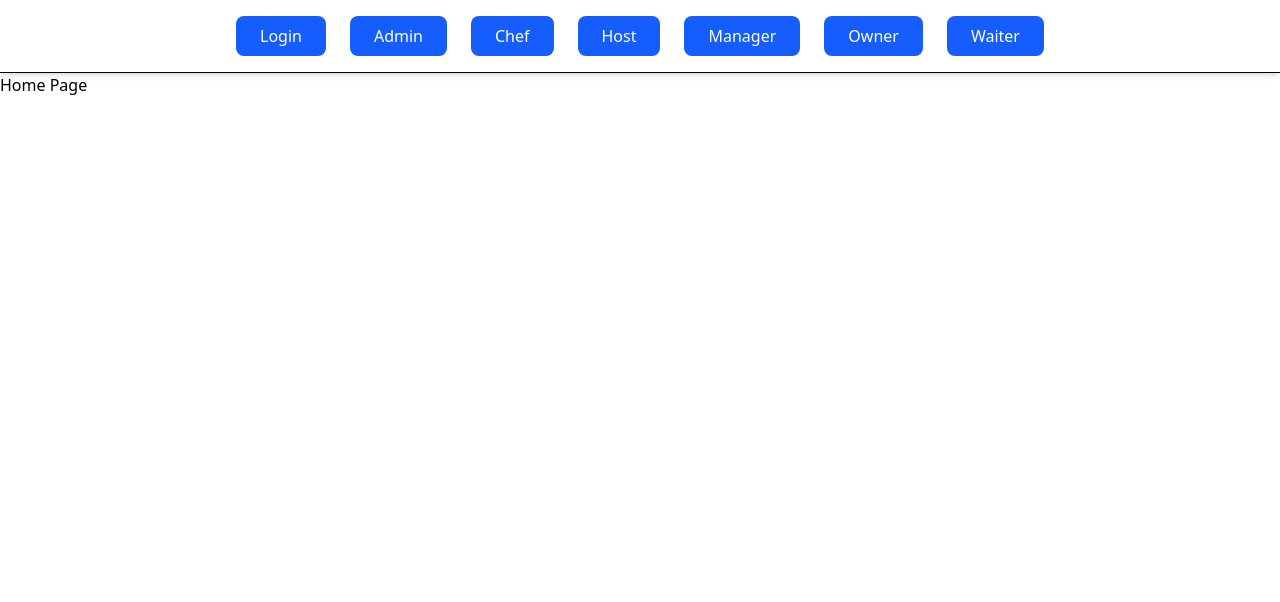
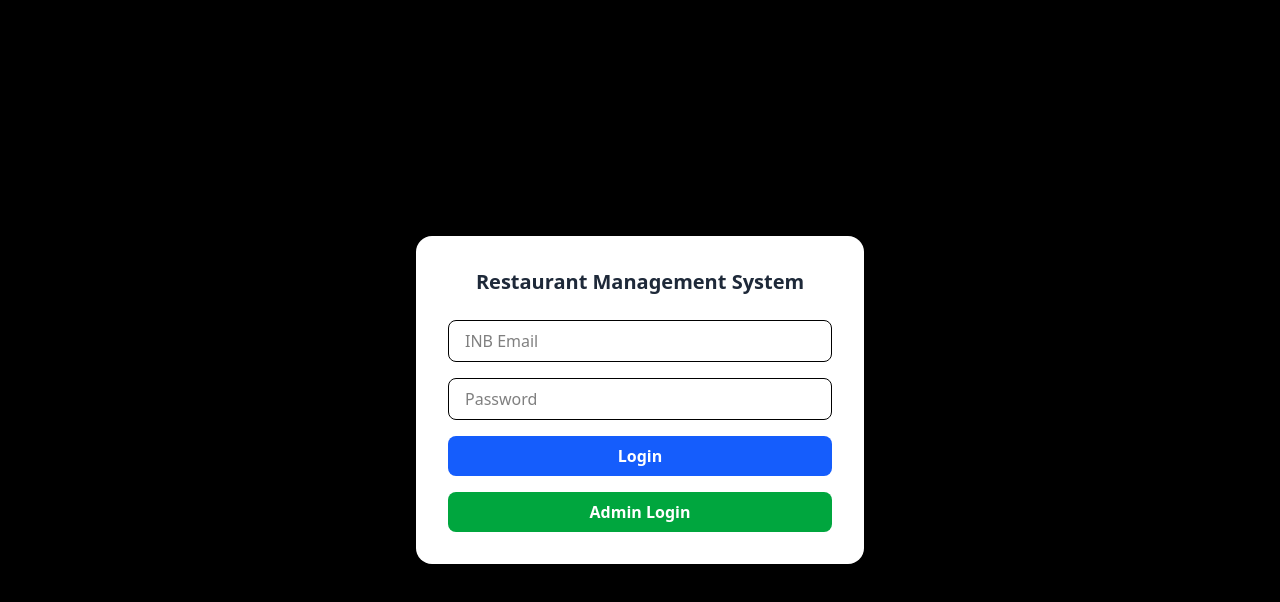
Before and after one commit to maxpilipovic/restaurant-management-system, a React (Vite) app in the folder frontend/: page / in a window 1280 px wide. Shown: the top 602 px of the page. Built offline with nearby package versions, Linux system fonts and the light colour scheme.

Commit message:
Fixed some css stuff on login form and added toast notfications

```diff
--- a/frontend/package.json
+++ b/frontend/package.json
@@ -17,7 +17,8 @@
     "@tanstack/react-query": "^5.87.1",
     "react": "^19.1.1",
     "react-dom": "^19.1.1",
-    "react-router-dom": "^7.8.2"
+    "react-router-dom": "^7.8.2",
+    "react-toastify": "^11.0.5"
   },
   "devDependencies": {
     "@eslint/js": "^9.33.0",
--- a/frontend/src/App.jsx
+++ b/frontend/src/App.jsx
@@ -1,6 +1,6 @@
 //import './App.css'
 import Navbar from './components/layout/Navbar'
-import { Routes, Route } from 'react-router-dom';
+import { Routes, Route, useLocation } from 'react-router-dom';
 import PageAdmin from './pages/PageAdmin';
 import PageChef from './pages/PageChef';
 import PageHost from './pages/PageHost';
@@ -10,14 +10,19 @@ import PageWaiter from './pages/PageWaiter';
 import Home from './pages/Home';
 import LoginForm from './pages/LoginForm';
 
+import { ToastContainer } from 'react-toastify';
+import 'react-toastify/dist/ReactToastify.css';
+
 function App() {
+  const location = useLocation();
+  const showNavbar = location.pathname !== '/'; //temp fix to hide navbar on login page
 
   return (
     <>
-      <Navbar />
+      {showNavbar && <Navbar />}
       <Routes>
-        <Route path="/" element={<Home />} />
-        <Route path="/login" element={<LoginForm />} />
+        <Route path="/" element={<LoginForm />} />
+        <Route path="/home" element={<Home />} />
         <Route path="/host" element={<PageHost />} />
         <Route path="/admin" element={<PageAdmin />} />
         <Route path="/chef" element={<PageChef />} />
@@ -25,8 +30,11 @@ function App() {
         <Route path="/manager" element={<PageManager />} />
         <Route path="/owner" element={<PageOwner />} />
       </Routes>
+
+      {/* import toast container */}
+      <ToastContainer position="top-right" autoClose={3000} />
     </>
   )
 }
 
-export default App
+export default App;
--- a/frontend/src/components/layout/Navbar.jsx
+++ b/frontend/src/components/layout/Navbar.jsx
@@ -10,9 +10,6 @@ const Navbar = () => {
     <nav className="bg-white shadow-md border-b">
       <div className="max-w-6xl mx-auto px-6 py-4">
         <div className="flex justify-center space-x-6">
-          <Link to="/login">
-            <NavBarButton text="Login" />
-          </Link>
           <Link to="/admin">
             <NavBarButton text="Admin" />
           </Link>
--- a/frontend/src/pages/LoginForm.jsx
+++ b/frontend/src/pages/LoginForm.jsx
@@ -1,17 +1,39 @@
 import React from 'react';
 import { useState } from 'react';
+import { toast } from 'react-toastify';
 
 const LoginForm = () => {
 
     const [email, setEmail] = useState('');
     const [password, setPassword] = useState('');
 
+    //Toast notifications
+
+    const handleSubmit = (e) => {
+        e.preventDefault();
+
+        const isValidLogin = true; //Replace with actual logic once db comes!!!
+
+        if (isValidLogin) {
+            toast.success("Login successful!", {
+                position: "top-right",
+                autoClose: 3000,
+            });
+
+        } else {
+            toast.error("Login failed. Please try again.", {
+                position: "top-right",
+                autoClose: 3000,
+            });
+        }
+    }
+
     return (
-        <div className="min-h-screen flex items-center justify-center bg-gradient-to-br from-gray-800 to-gray-600">
+        <div className="min-h-screen flex items-center justify-center bg-black to-gray-600">
             <div className="bg-white shadow-lg rounded-2xl p-8 w-full max-w-md">
                 <p className="text-xl font-semibold text-gray-800 mb-6 text-center">Restaurant Management System</p>
 
-                <form onSubmit={(e) => e.preventDefault()} className="space-y-4">
+                <form onSubmit={handleSubmit} className="space-y-4">
                     <input
                         type="email"
                         placeholder="INB Email"
@@ -28,8 +50,12 @@ const LoginForm = () => {
                         className="w-full px-4 py-2 border rounded-lg focus:ring-2 focus:ring-indigo-500 focus:outline-none"
                     />
 
-                    <button className="w-full bg-indigo-600 text-white py-2 rounded-lg font-semibold hover:bg-indigo-700 transition transform active:scale-95" type="submit">
+                    <button className="w-full bg-blue-600 text-white py-2 rounded-lg font-semibold hover:bg-blue-700 transition transform active:scale-95" type="submit">
                         Login
+                    </button>
+
+                    <button className="w-full bg-green-600 text-white py-2 rounded-lg font-semibold hover:bg-green-700 transition transform active:scale-95" type="submit">
+                        Admin Login
                     </button>
                 </form>
 
```
Also changed, not shown: 1 other file (tests, documents, lock files or other folders).
